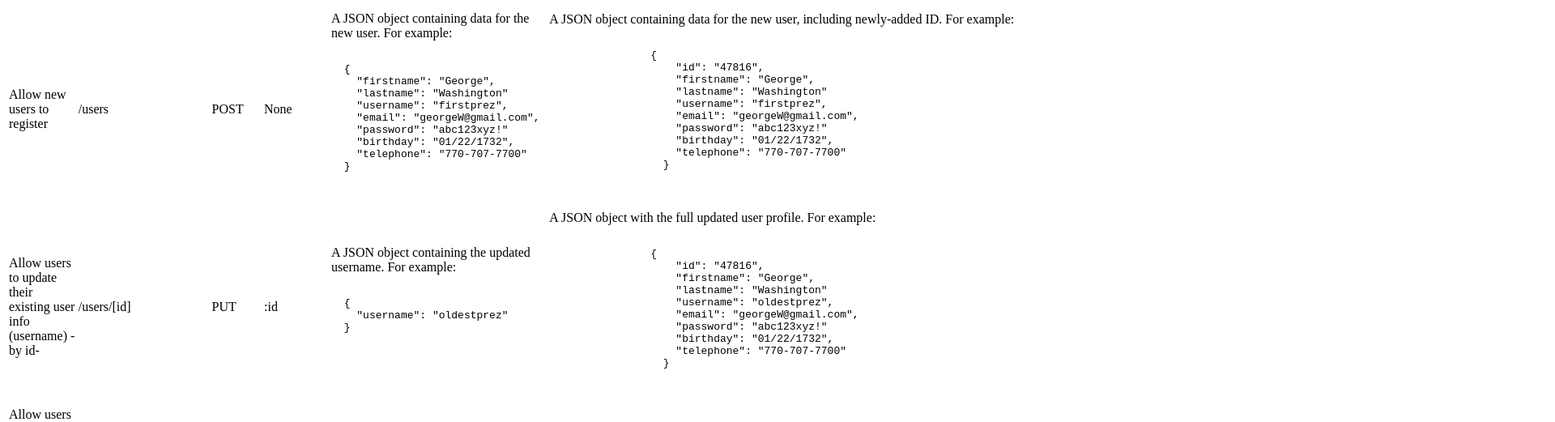
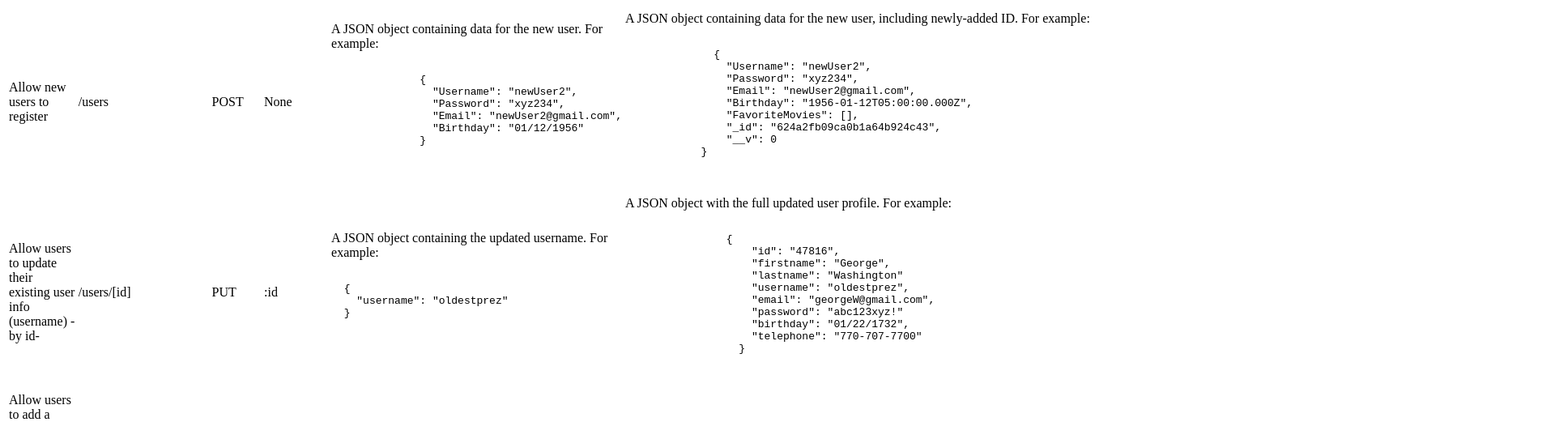
Before and after one commit to kdaysal/movie_api, a website: page public/documentation.html in a window 1280 px wide. Shown: the part 987-1508 px from the top of the page at 81% size, 1920 px wide, since content can reach past the window. Drawn offline with Linux system fonts and the light colour scheme.

Commit message:
Implemented register (add) new user using Mongo Model
First working iteration of the process, and verified with Postman that 2 new users were added to my users collection.

Also updated documentation.html file accordingly

```diff
--- a/public/documentation.html
+++ b/public/documentation.html
@@ -114,13 +114,10 @@
           <pre>
             <code>
               {
-    "firstname": "George",
-    "lastname": "Washington"
-    "username": "firstprez",
-    "email": "georgeW@gmail.com",
-    "password": "abc123xyz!"
-    "birthday": "01/22/1732",
-    "telephone": "770-707-7700"
+                "Username": "newUser2",
+                "Password": "xyz234",
+                "Email": "newUser2@gmail.com",
+                "Birthday": "01/12/1956"
               }
             </code>
           </pre>
@@ -129,14 +126,13 @@
           <pre>
             <code>
               {
-                    "id": "47816",
-                    "firstname": "George",
-                    "lastname": "Washington"
-                    "username": "firstprez",
-                    "email": "georgeW@gmail.com",
-                    "password": "abc123xyz!"
-                    "birthday": "01/22/1732",
-                    "telephone": "770-707-7700"
+                "Username": "newUser2",
+                "Password": "xyz234",
+                "Email": "newUser2@gmail.com",
+                "Birthday": "1956-01-12T05:00:00.000Z",
+                "FavoriteMovies": [],
+                "_id": "624a2fb09ca0b1a64b924c43",
+                "__v": 0
             }
             </code>
           </pre>
```
Also changed, not shown: index.js (+33 -11 lines). Lines whose indentation alone changed are shown as unchanged.
